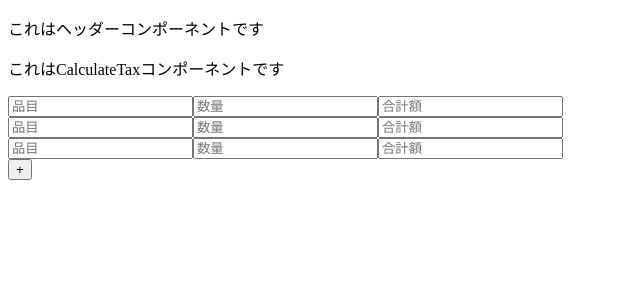
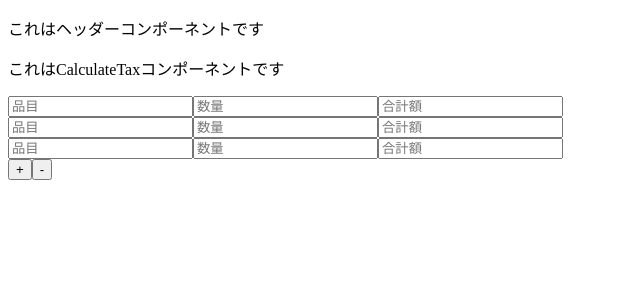
Before and after one commit to KazumaEnomoto/TaxCalculate-vue2, a Vue app: page / in a window 1280 px wide. Shown: the top 300 px of the page, without its empty margins (0-640 px from the left). Built offline with nearby package versions, Linux system fonts and the light colour scheme.

Commit message:
removeRow関数の作成（入力欄の削除）

```diff
--- a/src/components/CalculateTax.vue
+++ b/src/components/CalculateTax.vue
@@ -9,6 +9,7 @@
                 </div>
             </div>
             <button @click="addRow">+</button>
+            <button v-if="isMoreZero" @click="removeRow">-</button>
         </div>
     </div>
 </template>
@@ -28,7 +29,15 @@ export default {
     methods: {
         addRow() {
             this.rowCount += 1;
+        },
+        removeRow() {
+            this.rowCount -= 1;
         }
+    },
+    computed: {
+        isMoreZero() {
+            return this.rowCount > 0;
+        },
     }
 }
 </script>
```
